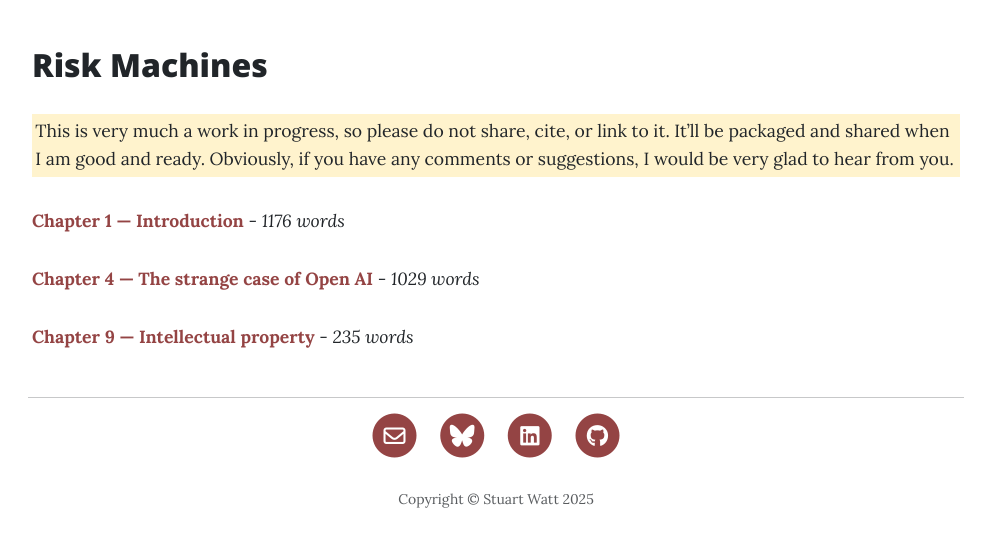
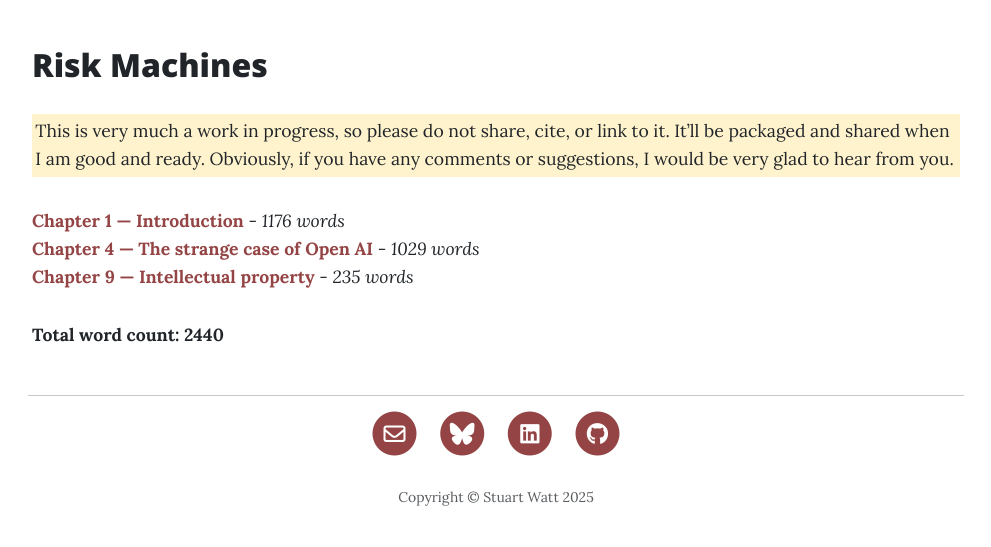
Before and after one commit to morungos/morungos.github.io, a Jekyll site: the page built from risk-machines.md, in a window 1280 px wide, cut to the strip 270-817 px from the top of the page. Shown: the whole strip, without its empty margins (144-1135 px from the left). Built offline with Jekyll 4.4.1, drawn with Linux system fonts in a browser that asks for light colours.

Commit message:
and more formatting

```diff
--- a/_sass/styles.scss
+++ b/_sass/styles.scss
@@ -123,6 +123,12 @@
 .chapter-info {
   margin-bottom: 3em;
   color: #999;
+}
+
+.table-of-contents {
+  p {
+    margin: 0;
+  }
 }
 
 .post-preview {
--- a/risk-machines.md
+++ b/risk-machines.md
@@ -13,8 +13,14 @@
 Obviously, if you have any comments or suggestions, I would be very
 glad to hear from you.
 
-{: .list-unstyled}
+
+{: .list-unstyled.table-of-contents}
+{% assign total = 0 %}
 {% for chapter in site.chapters %}
+{% assign count = chapter.content | number_of_words %}
+{% assign total = count | plus: total %}
 * [**Chapter {{ chapter.chapter}} &mdash; {{ chapter.title }}**]({{ chapter.url }}) -
-  *{{ chapter.content | number_of_words }} words*
+  *{{ count }} words*
 {% endfor %}
+
+**Total word count: {{ total }}**
```
